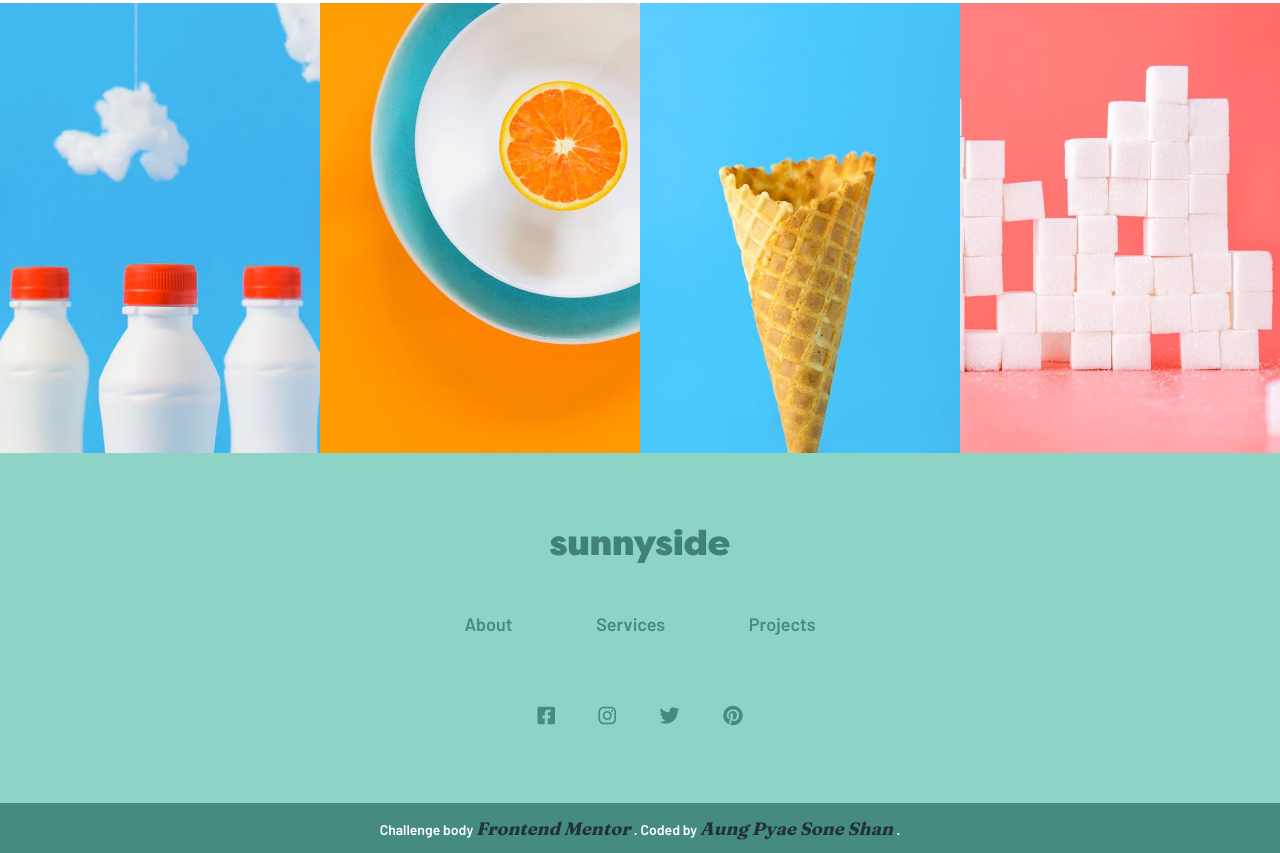
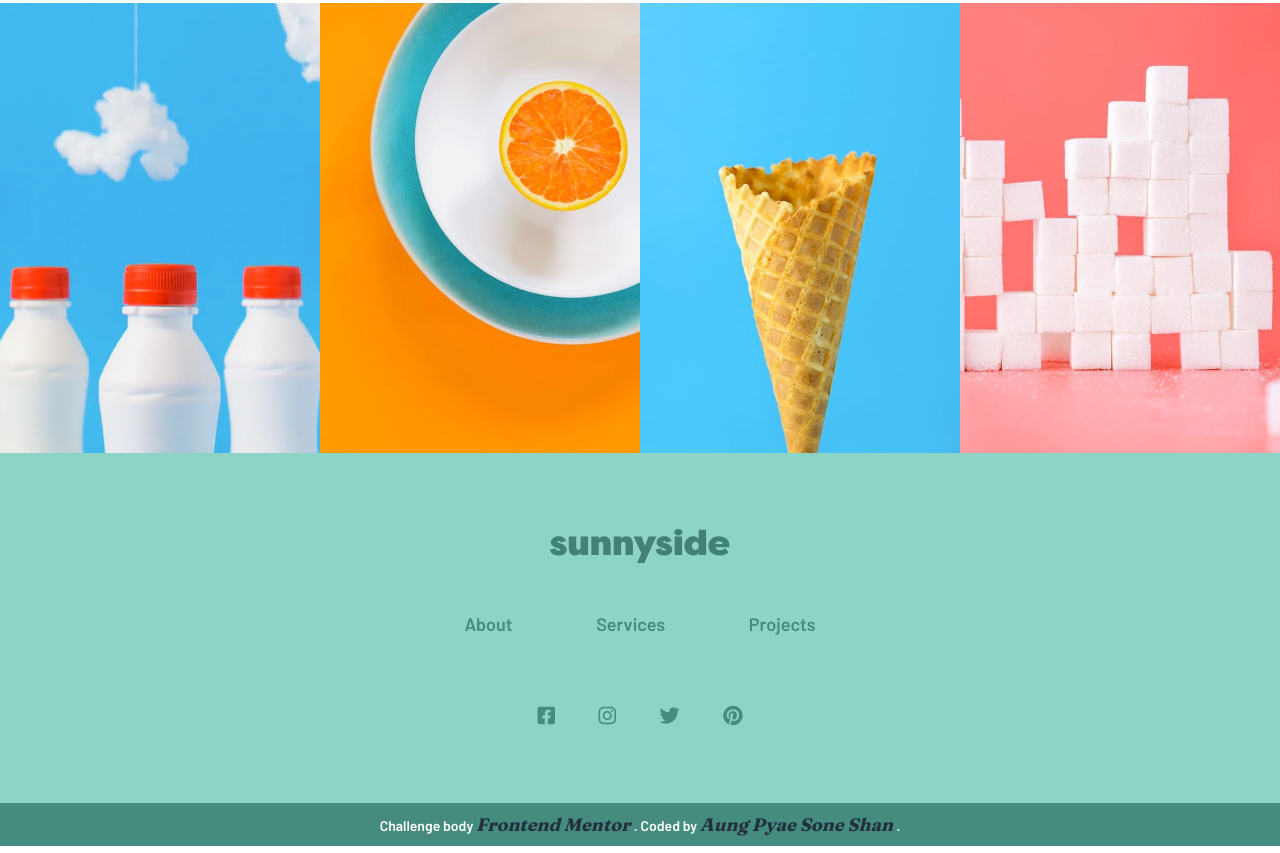
Before and after one commit to aungpyaesoneshan/sunny-side-agency-landing-page, a plain HTML site: page index.html in a window 1280 px wide. Shown: the part 3697-4550 px from the top of the page. Drawn offline with Linux system fonts and the light colour scheme.

Commit message:
Update style.css

```diff
--- a/style.css
+++ b/style.css
@@ -308,9 +308,9 @@ footer section .social-link-container i:hover{
     margin-bottom: 15px;
     background-color: var(--dark_cyan_footer);
     color: white;
-    height: 50px;
     margin: 0;
-    line-height: 50px;
+    padding:10px;
+
 }
 .attribution a{
     color: var(--very_dark_blue);
```
